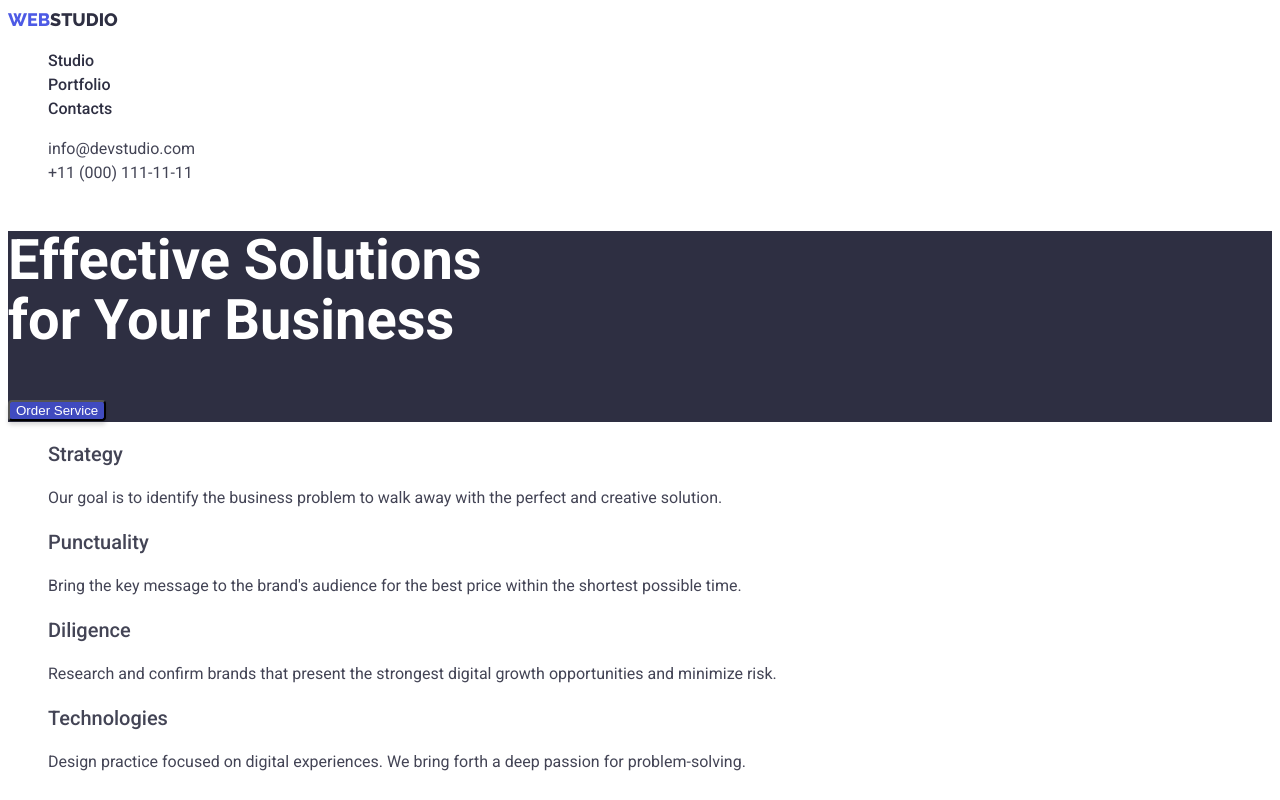
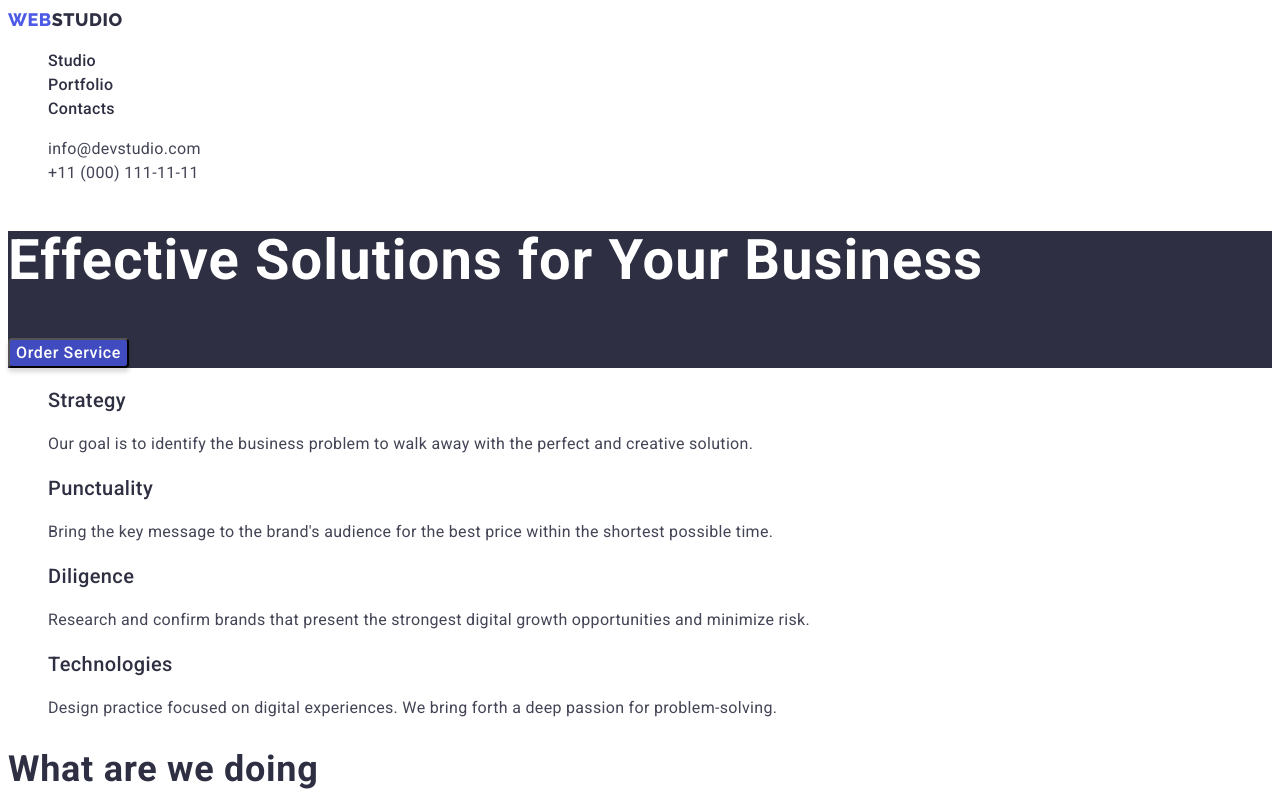
Before and after one commit to Oshkin87/goit-markup-hw-02, a plain HTML site: page index.html in a window 1280 px wide. Both pictures are taken after a click on the button "Order Service". Shown: the top 800 px of the page. Drawn offline with Linux system fonts and the light colour scheme.

Commit message:
update dz

```diff
--- a/css/styles.css
+++ b/css/styles.css
@@ -1,8 +1,11 @@
 :root {
         --color-primary: #434455;
-        --color-secondary: #2E2F42;
+        --color-secondary: #E7E9FC;
+        --color-dark-bg: #2E2F42;
         --color-brand: #4D5AE5;
         --color-light: #fff;
+        --color-light-bg: #F4F4FD;
+        --color-bg-button: #404BBF;
 }
 .link {
         list-style-type: none;
@@ -13,14 +16,16 @@ body {
         font-weight: 400;
         line-height: 1.5;
         font-size: 16px;
+        letter-spacing: 0.02em;
 }
 /* Логотип */
 .logo-web {
-        color: #4D5AE5;
+        color: var(--color-brand);
         font-family: 'Raleway',sans-serif;
         font-weight: 800;
         font-size: 18px;
         line-height: 1.33;
+        letter-spacing: 0.03em;
         text-transform: uppercase;
         text-decoration: none;
 }
@@ -29,28 +34,31 @@ body {
         font-weight: 800;
         font-size: 18px;
         line-height: 1.33;
+        letter-spacing: 0.03em;
         text-transform: uppercase;
-        color: #2E2F42;
+        color: var(--color-dark-bg);
 }
 .logo-light {
-        color: #F4F4FD;
+        color: var(--color-light-bg);
         font-family:'Raleway',sans-serif;
         font-weight: 800;
         font-size: 18px;
         line-height: 1.16;
+        letter-spacing: 0.03em;
         text-transform: uppercase;
 }
 /* шапка */
 .nav-link {
         text-decoration: none;
-        color: #2E2F42;
+        color: var(--color-dark-bg);
         font-size: 16px;
         font-weight: 500;
         line-height: 1.5;
+        letter-spacing: 0.02em;
         }
 .nav-link:hover,
 .nav-link:focus {
-        color: #404BBF;
+        color: var(--color-bg-button);
         text-decoration: none;
         font-weight: 500;
         font-size: 16px;
@@ -58,15 +66,16 @@ body {
 
 }
 .address-link {
-        color:#434455;
+        color: var(--color-primary);
         text-decoration: none;
         font-size: 16px;
         line-height: 1.5;
         font-style: normal;
+        letter-spacing: 0.02em;
 }
 .address-link:hover,
 .address-link:focus {
-        color: #404BBF;
+        color: var(--color-bg-button);
         text-decoration: none;
         font-size: 16px;
         line-height: 1.5;
@@ -74,78 +83,94 @@ body {
 }
 /* секция герой */
 .hero-section {
-        background: #2E2F42;
+        background: var(--color-dark-bg);
 }
 .hero-title {
-color: #FFFFFF;
+color: var(--color-light);
 font-weight: 700;
 font-size: 56px;
 line-height: 1.07;
+letter-spacing: 0.02em;
 }
 .hero-button {
-        color: #FFFFFF;
+        color: var(--color-light);
+        font-size: 16px;
         font-weight: 500;
-        background: #4D5AE5;
+        font-family: 'Roboto',sans-serif;
+        line-height: 1.5;
+        letter-spacing: 0.04em;
+        background: var(--color-brand);
         box-shadow: 0px 4px 4px rgba(0, 0, 0, 0.15);
         border-radius: 4px;
         cursor: pointer;
 }
 .hero-button:hover,
 .hero-button:focus{
-        color: #FFFFFF;
+        color: var(--color-light);
         font-weight: 500;
-        background: #404BBF;
+        background: var(--color-bg-button);
         box-shadow: 0px 4px 4px rgba(0, 0, 0, 0.15);
         border-radius: 4px;
 }
 /* секция слогон! */
 .slogan-title {
+        color: var(--color-dark-bg);
+        letter-spacing: 0.02em;
         font-weight: 500;
         font-size: 20px;
         line-height: 1.2;
 }
 /* секция чем занимаются */
 .secondary-title {
+        color: var(--color-dark-bg);
         font-weight: 700;
         font-size: 36px;
         line-height: 1.11;
+        letter-spacing: 0.02em;
 }
 /* секция команда */
 .section-team {
-        background:#F4F4FD;
+        background:var(--color-light-bg);
 }
 .team-names {
+        color: var(--color-dark-bg);
         font-weight: 500;
         font-size: 20px;
         line-height: 1.2;
+        letter-spacing: 0.02em;
 }
 /* подвал */
 .footer-back {
-        background: #2E2F42;
+        background: var(--color-dark-bg);
 }
 .footer-text {
-        color: #E7E9FC;
+        color: var(--color-secondary);
 }
 /* секция фильтр */
 .filter-button {
-        color: #4D5AE5;
+        color: var(--color-brand);
         font-weight: 500;
-        background: #F4F4FD;
-        border: 1px solid #E7E9FC;
+        font-size: 16px;
+        font-family: 'Roboto', sans-serif;
+        letter-spacing: 0.04em;
+        background: var(--color-light-bg);
+        border: 1px solid var(--color-secondary);
         border-radius: 4px;
         cursor: pointer;
 }
 
 .filter-button:hover,
 .filter-button:focus {
-        color: #FFFFFF;
+        color: var(--color-light);
         font-weight: 500;
-        background: #404BBF;
+        background: var(--color-bg-button);
         box-shadow: 0px 3px 1px rgba(0, 0, 0, 0.1), 0px 2px 1px rgba(0, 0, 0, 0.08), 0px 2px 2px rgba(0, 0, 0, 0.12);
         border-radius: 4px;
 }
 .filter-title {
+        color: var(--color-dark-bg);
         font-weight: 500;
         font-size: 20px;
         line-height: 1.2;
+        letter-spacing: 0.02em;
 }
--- a/index.html
+++ b/index.html
@@ -34,7 +34,7 @@
     <main>
 <!-- hero section -->
         <section class="hero-section">
-            <h1 class="hero-title">Effective Solutions <br> for Your Business</h1>
+            <h1 class="hero-title">Effective Solutions for Your Business</h1>
             <button class="hero-button" type="button">Order Service</button>
         </section>
         <section>
```
